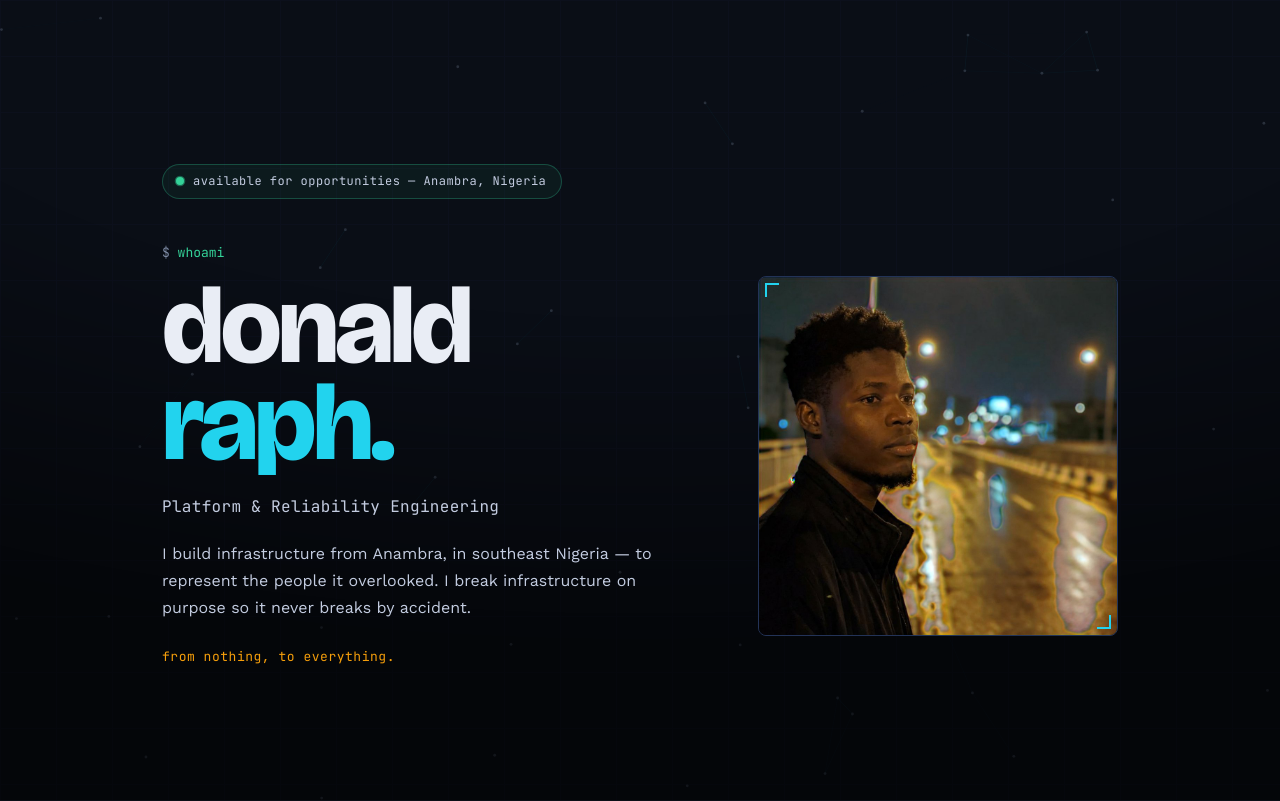
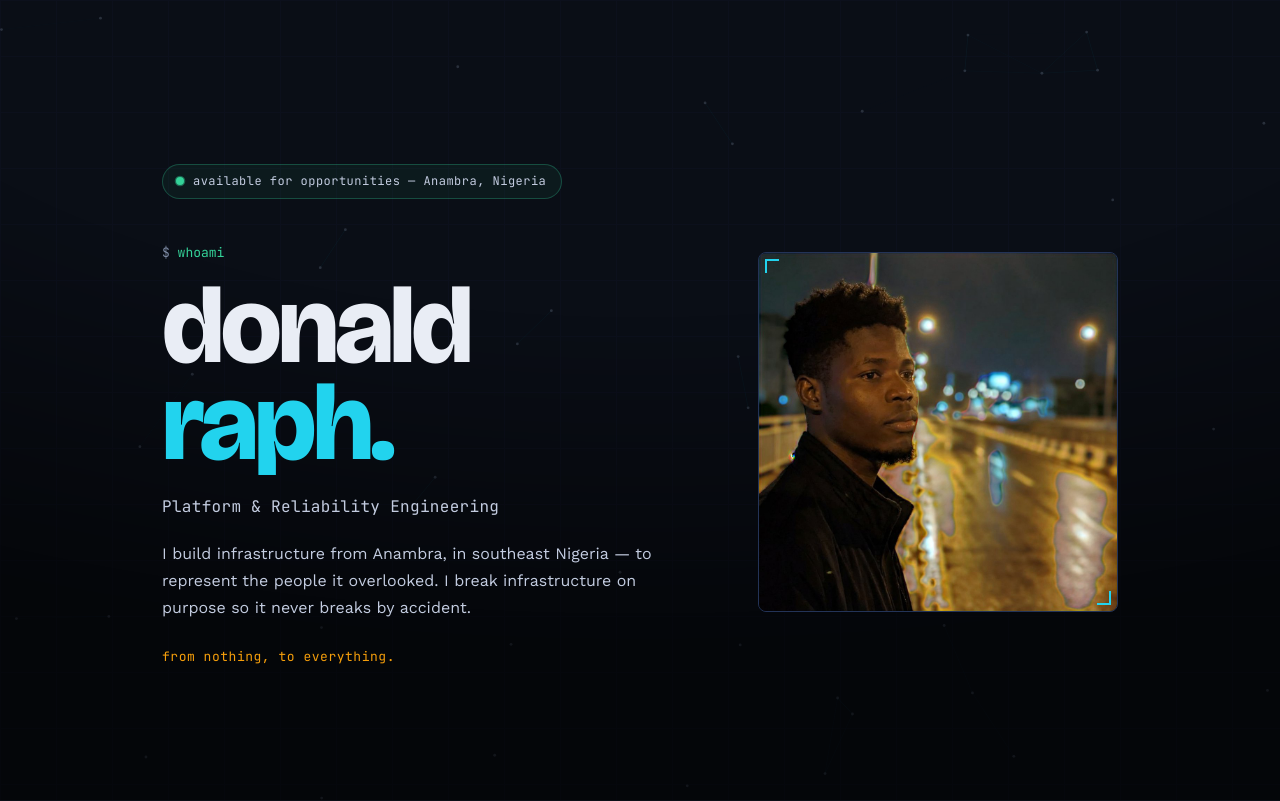
Before and after one commit to donaldraph/donaldraph.me, a plain HTML site: page index.html in a window 1280 px wide. Shown: the top 801 px of the page. Drawn offline with nearby package versions, Linux system fonts and the light colour scheme.

Commit message:
Lift profile photo up 24px and revert hero grid centering

```diff
--- a/index.html
+++ b/index.html
@@ -165,9 +165,8 @@
 
     .hero-grid {
       display: grid;
-      grid-template-columns: minmax(0, 600px) auto;
-      justify-content: center;
-      gap: 64px;
+      grid-template-columns: 1fr auto;
+      gap: 40px;
       align-items: center;
     }
 
@@ -215,6 +214,7 @@
 
     .avatar {
       width: 360px; height: 360px;
+      transform: translateY(-24px);
       position: relative;
       flex-shrink: 0;
       border: 1px solid var(--border-hi);
```
